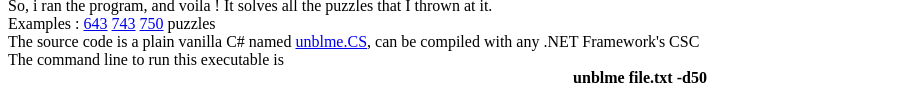
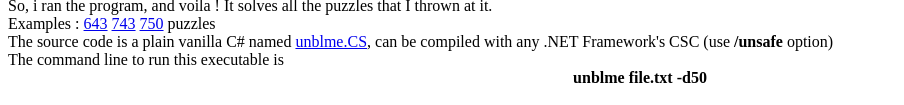
Before and after one commit to cardinalro/unblockme, a plain HTML site: page index.html in a window 1280 px wide. Shown: the part 1843-1948 px from the top of the page, without its empty margins (0-904 px from the left). Drawn offline with Linux system fonts and the light colour scheme.

Commit message:
Update index.html

```diff
--- a/index.html
+++ b/index.html
@@ -82,7 +82,7 @@ Examples :
 <a href="out750f.txt">750</a>
 puzzles
 <br />
-The source code is a plain vanilla C# named <a href="unblme.cs">unblme.CS</a>, can be compiled with any .NET Framework's CSC
+The source code is a plain vanilla C# named <a href="unblme.cs">unblme.CS</a>, can be compiled with any .NET Framework's CSC (use <b>/unsafe</b> option)
 <br />
 The command line to run this executable is
 <br />
```
